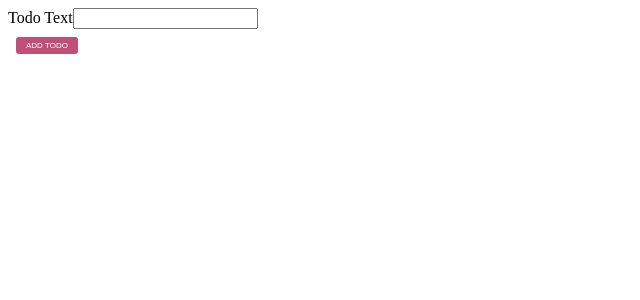
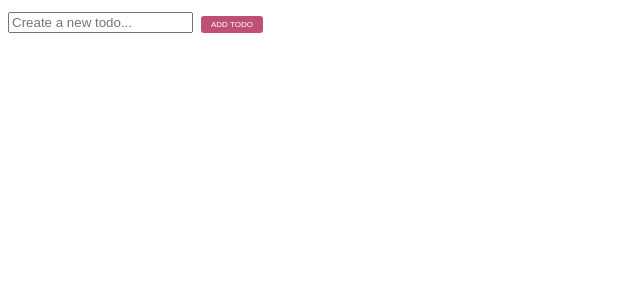
Before and after one commit to Kris1027/todo-typescript, a React (Vite) app: page / in a window 1280 px wide. Shown: the top 300 px of the page, without its empty margins (0-640 px from the left). Built offline with nearby package versions, Linux system fonts and the light colour scheme.

Commit message:
empty string not working and clear input after submit

```diff
--- a/src/components/NewTodo.tsx
+++ b/src/components/NewTodo.tsx
@@ -11,15 +11,18 @@ const NewTodo: React.FC<NewTodoProps> = (props) => {
   const todoSubmitHandler = (event: React.FormEvent) => {
     event.preventDefault();
     const enteredText = textInputRef.current!.value;
+    if (enteredText === '') return;
     props.onAddTodo(enteredText);
+    textInputRef.current!.value = '';
   };
 
   return (
     <form onSubmit={todoSubmitHandler}>
-      <div>
-        <label htmlFor='todo-text'>Todo Text</label>
-        <input type='text' id='todo-text' ref={textInputRef} />
-      </div>
+      <input
+        type='text'
+        placeholder='Create a new todo...'
+        ref={textInputRef}
+      />
       <Button type='submit'>ADD TODO</Button>
     </form>
   );
```
